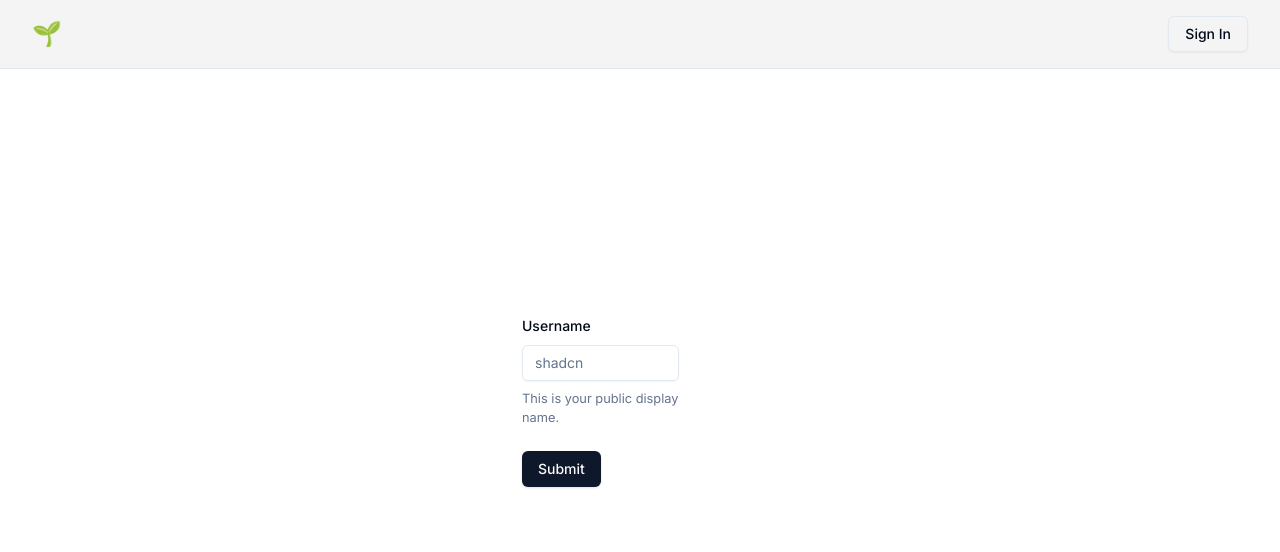
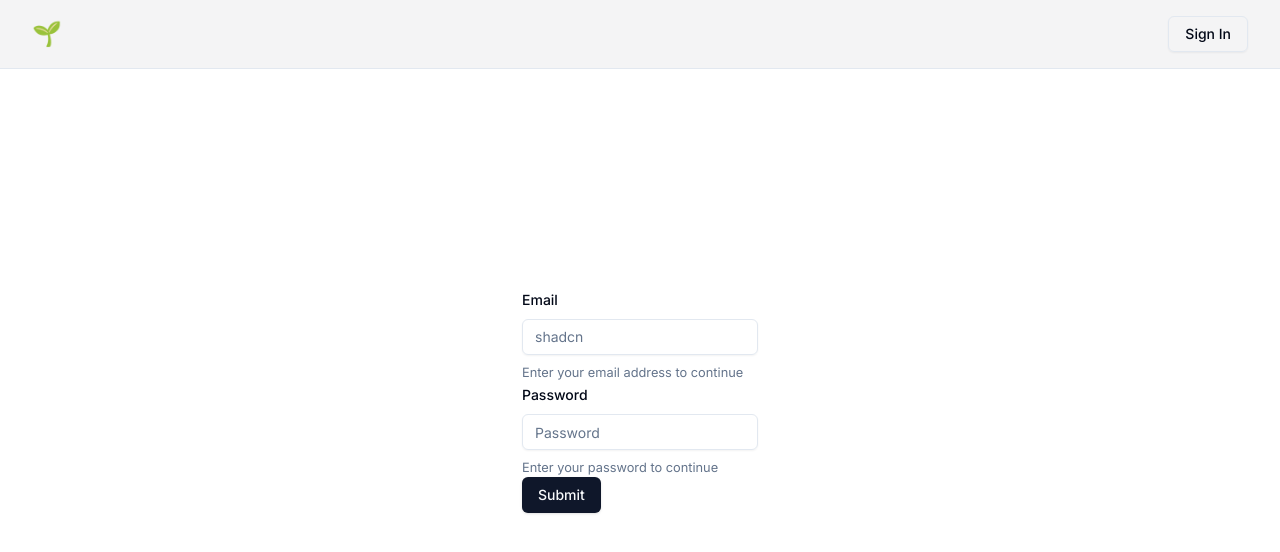
Before and after one commit to KennedyMungai/SimpleAuthUI, a Next.js app: page /sign-in in a window 1280 px wide. Shown: the top 552 px of the page. Built offline with nearby package versions, Linux system fonts and the light colour scheme.

Commit message:
Added a password input form

```diff
--- a/components/Form/SignInForm.tsx
+++ b/components/Form/SignInForm.tsx
@@ -17,9 +17,8 @@ import { Input } from "../ui/input";
 type Props = {};
 
 const FormSchema = z.object({
-  username: z.string().min(2, {
-    message: "Username must be at least 2 characters.",
-  }),
+  email: z.string().email(),
+  password: z.string().min(8),
 });
 
 const SignInForm = (props: Props) => {
@@ -33,19 +32,33 @@ const SignInForm = (props: Props) => {
 
   return (
     <Form {...form}>
-      <form onSubmit={form.handleSubmit(onSubmit)} className="w-2/3 space-y-6">
+      <form onSubmit={form.handleSubmit(onSubmit)} className="w-full">
         <FormField
           control={form.control}
-          name="username"
+          name="email"
           render={({ field }) => (
             <FormItem>
-              <FormLabel>Username</FormLabel>
+              <FormLabel>Email</FormLabel>
               <FormControl>
                 <Input placeholder="shadcn" {...field} />
               </FormControl>
               <FormDescription>
-                This is your public display name.
+                Enter your email address to continue
               </FormDescription>
+              <FormMessage />
+            </FormItem>
+          )}
+        />
+        <FormField
+          control={form.control}
+          name="password"
+          render={({ field }) => (
+            <FormItem>
+              <FormLabel>Password</FormLabel>
+              <FormControl>
+                <Input placeholder="Password" {...field} type="password" />
+              </FormControl>
+              <FormDescription>Enter your password to continue</FormDescription>
               <FormMessage />
             </FormItem>
           )}
```
